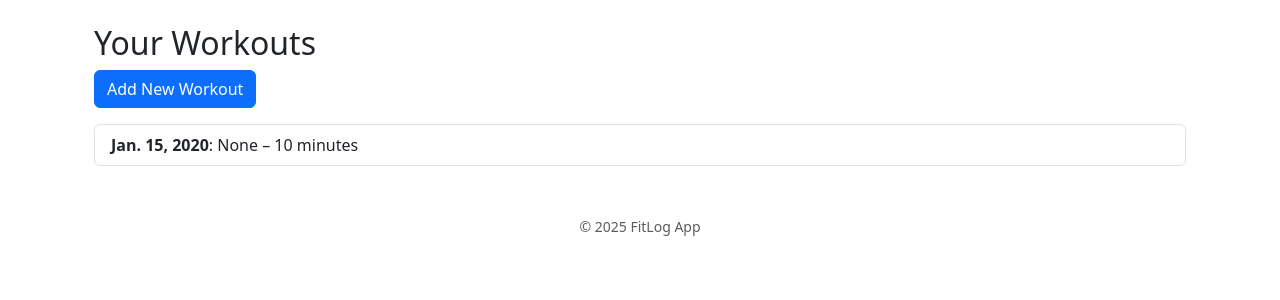
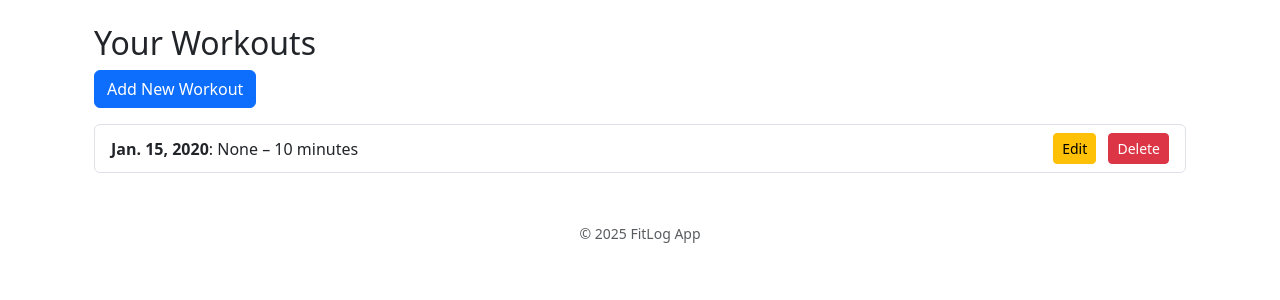
Before and after one commit to bobes81/Wellbeing-Tracker-App, a Django app: page /workout_list/ in a window 1280 px wide. Shown: the part 50-350 px from the top of the page. Run offline with Django 5.2, Linux system fonts and the light colour scheme; a user stored in the database is signed in; tables that the repository leaves empty hold one stand-in row (values such as "Sample post"); parts of the project's set-up code (start-up, migrations or seed data) failed here and were passed over; some libraries are stand-ins or nearby versions.

Commit message:
Add Edit and Delete buttons to workout list

```diff
--- a/templates/tracker/workout_list.html
+++ b/templates/tracker/workout_list.html
@@ -10,6 +10,10 @@
           <div>
             <strong>{{ workout.date }}</strong>: {{ workout.type }} – {{ workout.duration }} minutes
           </div>
+          <div>
+            <a href="{% url 'edit_workout' workout.pk %}" class="btn btn-sm btn-warning me-2">Edit</a>
+            <a href="{% url 'delete_workout' workout.pk %}" class="btn btn-sm btn-danger">Delete</a>
+          </div>
         </li>
       {% empty %}
         <li class="list-group-item">No workouts yet.</li>
```
